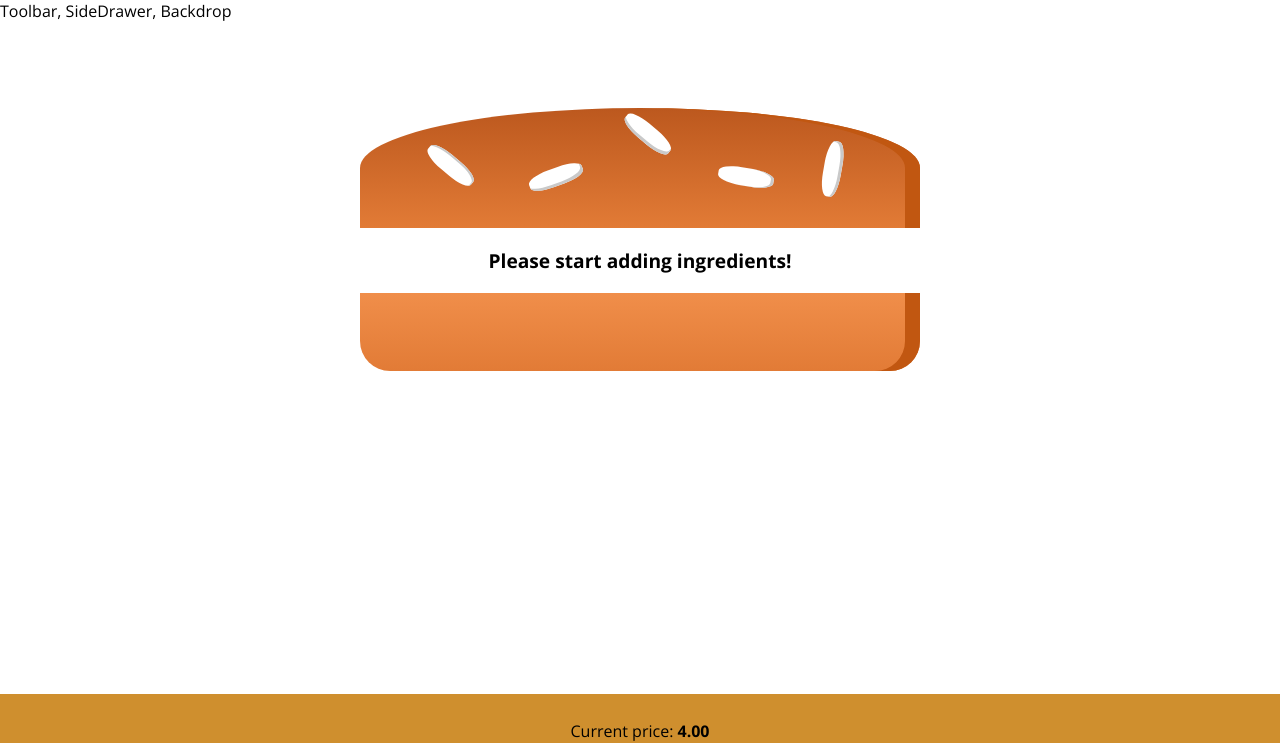
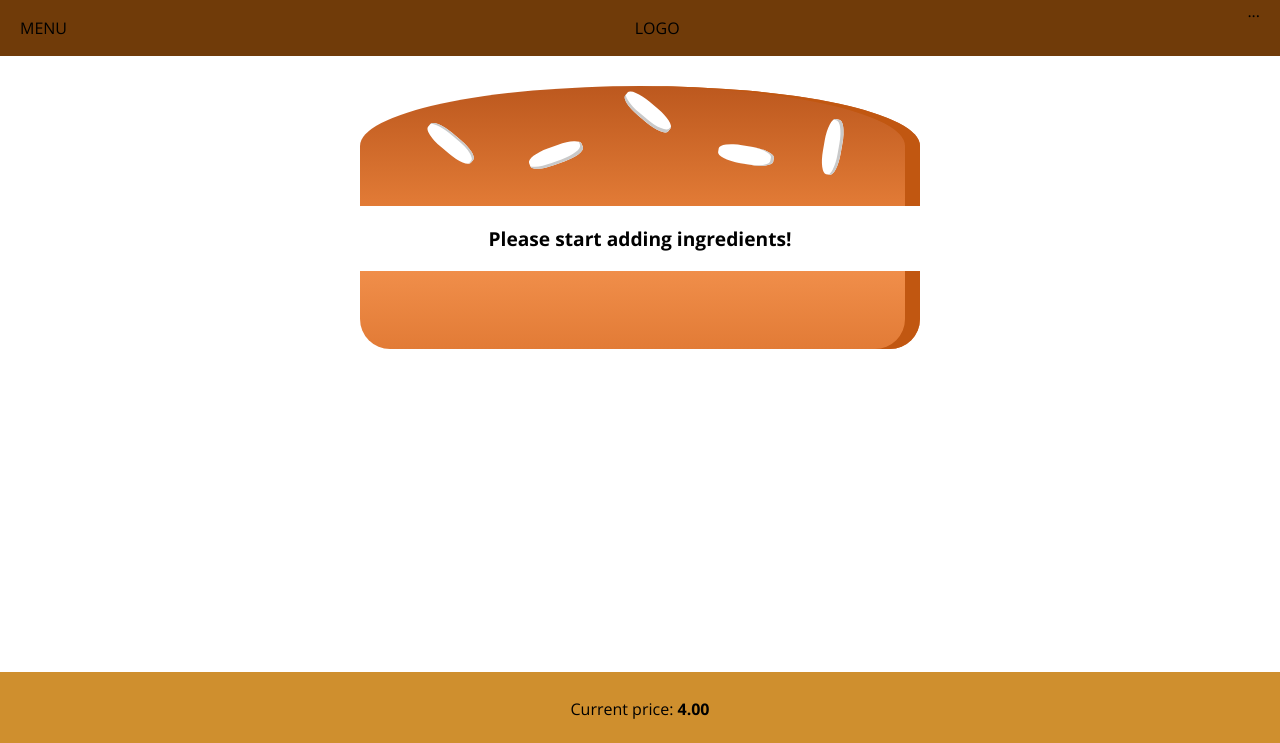
Before and after one commit to JaimeAlb/burger-builder, a React app: page / in a window 1280 px wide. Shown: the top 743 px of the page. Built offline with nearby package versions, Linux system fonts and the light colour scheme.

Commit message:
add Toolbar component

```diff
--- a/src/components/Layout/Layout.js
+++ b/src/components/Layout/Layout.js
@@ -1,10 +1,11 @@
 import React from 'react';
 import Aux1 from '../../hoc/Aux1';
 import classes from './Layout.css';
+import Toolbar from '../Navigation/Toolbar/Toolbar'
 
 const layout = (props) => (
     <Aux1>
-        <div>Toolbar, SideDrawer, Backdrop</div>
+        <Toolbar></Toolbar>
         <main className={classes.Content}>
             {props.children}
         </main>
```
